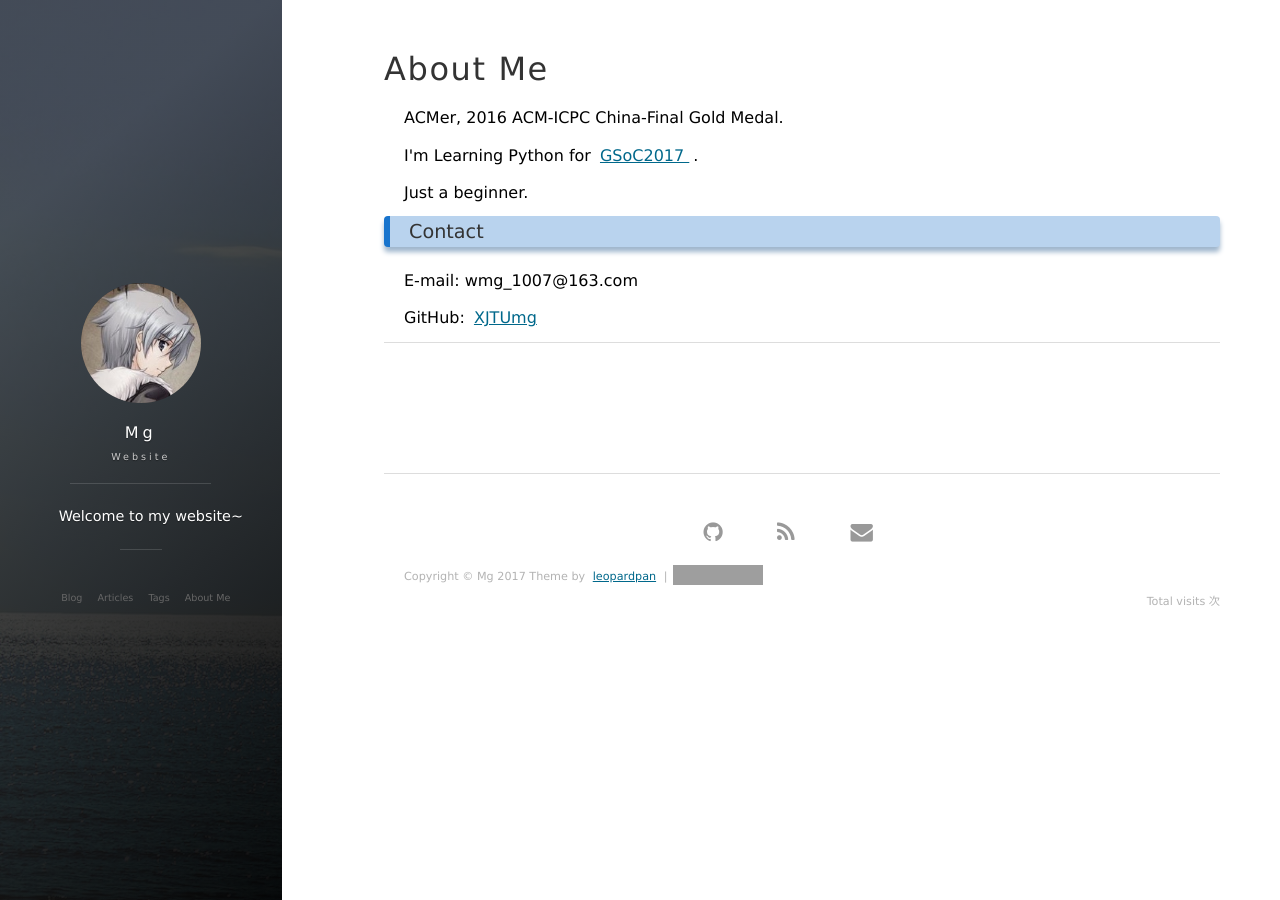
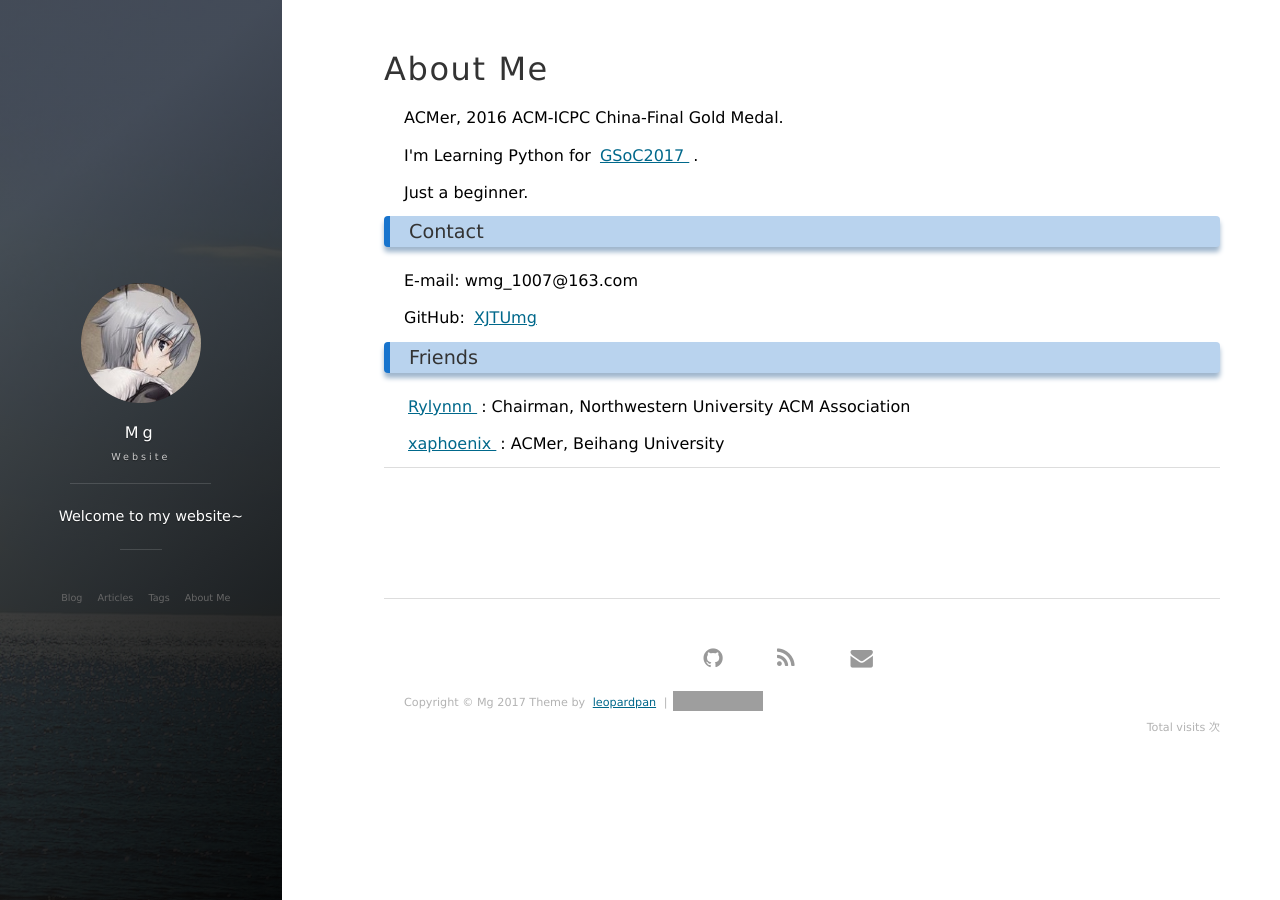
Before and after one commit to XJTUmg/XJTUmg.github.io, a Jekyll site: the page built from about.md, in a window 1280 px wide. Built offline with Jekyll 4.4.1, drawn with Linux system fonts in a browser that asks for light colours; nearby versions of some CDN libraries; comment, search, counter and statistics services are not loaded; grey boxes are pictures that could not be loaded.

Commit message:
Update about.md

```diff
--- a/about.md
+++ b/about.md
@@ -18,4 +18,11 @@ E-mail: wmg_1007@163.com
 <p>
 GitHub: <a target="_blank" href="https://github.com/XJTUmg/"> XJTUmg </a>
 <p>
+
+<h3> Friends </h3>
+<p>
+<a target="_blank" href="http://rylynnn.github.io/"> Rylynnn </a>: Chairman, Northwestern University ACM Association
+<p>
+<a target="_blank" href="http://blog.csdn.net/xaphoenix"> xaphoenix </a>: ACMer, Beihang University
+<p>
 {% include comments.html %}
```
